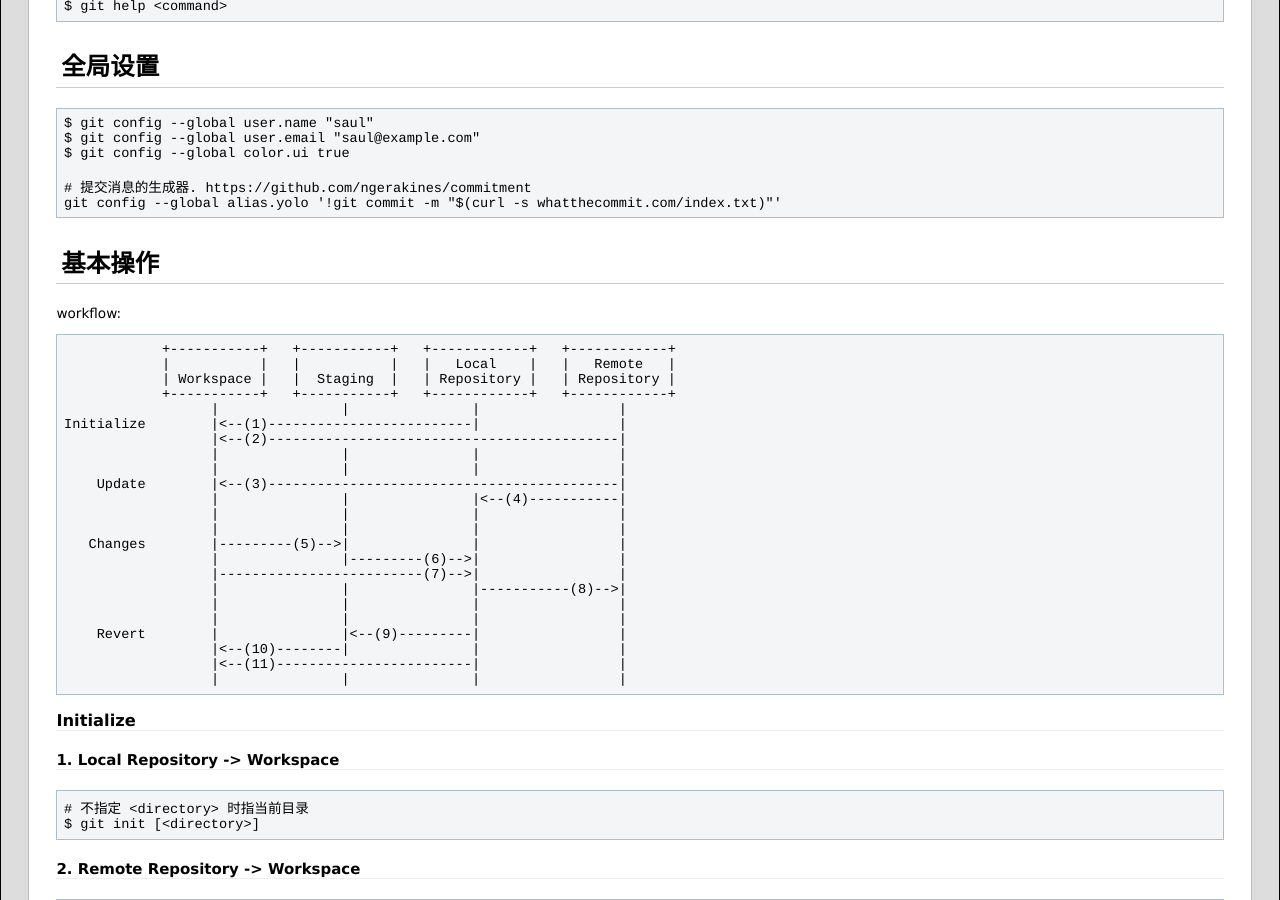
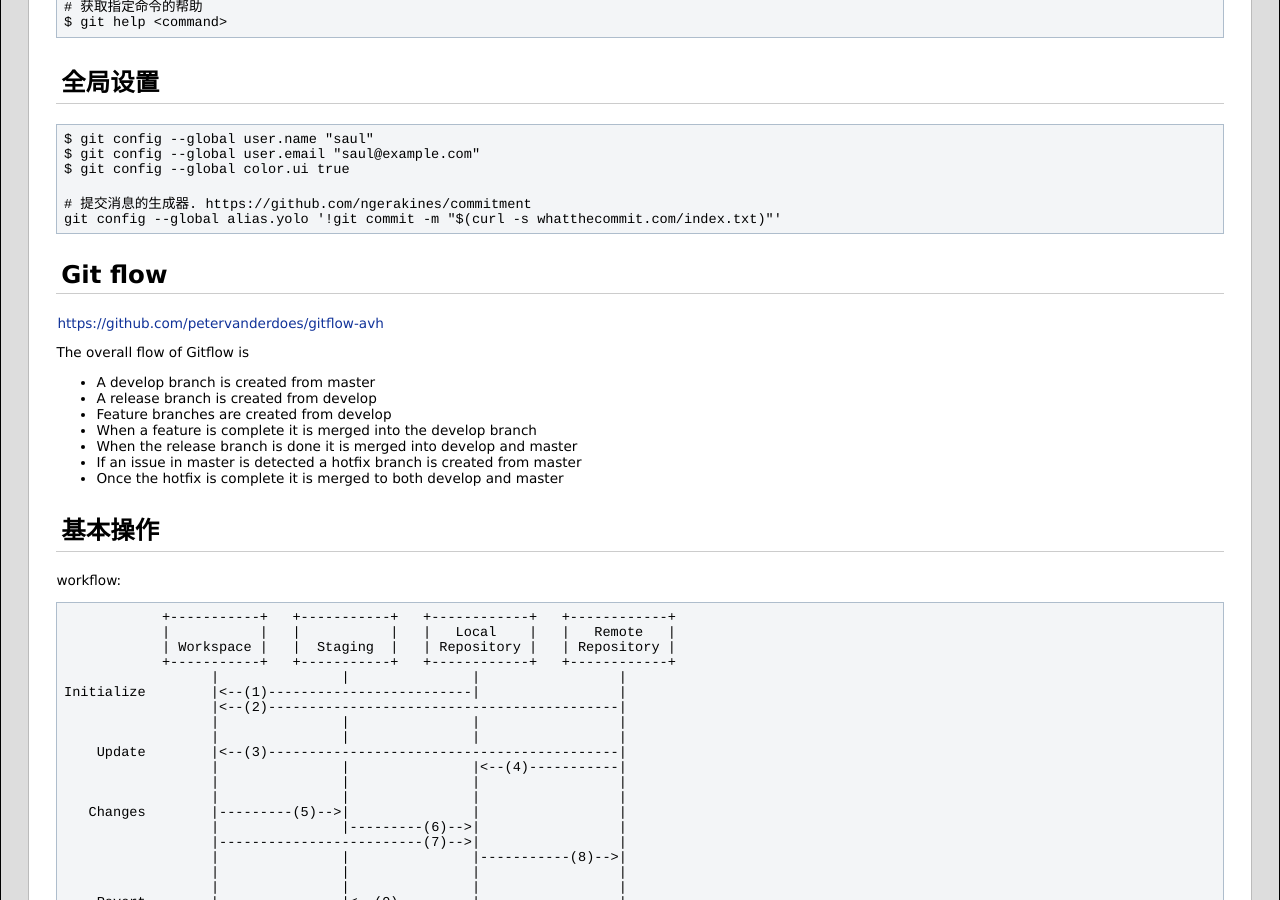
Before and after one commit to SaulLawliet/saullawliet.github.io, a Jekyll site: the page notebook/git.html, which Jekyll copies as it is, in a window 1280 px wide and 900 px high, scrolled down 785 px. Built offline with Jekyll 4.4.1, drawn with Linux system fonts in a browser that asks for light colours; some of the changed text lies outside the part shown.

Commit message:
Herpy dooves.

```diff
--- a/notebook/bash.html
+++ b/notebook/bash.html
@@ -3,7 +3,7 @@
 "http://www.w3.org/TR/xhtml1/DTD/xhtml1-strict.dtd">
 <html xmlns="http://www.w3.org/1999/xhtml" lang="en" xml:lang="en">
 <head>
-<!-- 2020-06-03 Wed 18:06 -->
+<!-- 2020-06-03 Wed 21:40 -->
 <meta http-equiv="Content-Type" content="text/html;charset=utf-8" />
 <meta name="viewport" content="width=device-width, initial-scale=1" />
 <title>Bash 笔记</title>
@@ -242,7 +242,7 @@ printf <span style="color: #2aa198;">'%s\n'</span> <span style="color: #2aa198;"
 </div>
 <div id="postamble" class="status">
 <p class="author">Author: Saul Lawliet</p>
-<p class="date">Created: 2020-06-03 Wed 18:06</p>
+<p class="date">Created: 2020-06-03 Wed 21:40</p>
 <p class="validation"><a href="http://validator.w3.org/check?uri=referer">Validate XHTML 1.0</a></p>
 </div>
 </body>
--- a/notebook/git.html
+++ b/notebook/git.html
@@ -3,7 +3,7 @@
 "http://www.w3.org/TR/xhtml1/DTD/xhtml1-strict.dtd">
 <html xmlns="http://www.w3.org/1999/xhtml" lang="en" xml:lang="en">
 <head>
-<!-- 2020-06-03 Wed 18:06 -->
+<!-- 2020-06-03 Wed 21:43 -->
 <meta http-equiv="Content-Type" content="text/html;charset=utf-8" />
 <meta name="viewport" content="width=device-width, initial-scale=1" />
 <title>GIT 笔记</title>
@@ -66,6 +66,7 @@ for the JavaScript code in this tag.
 <ul>
 <li><a href="#org4013ef9">获得帮助</a></li>
 <li><a href="#org1251c5f">全局设置</a></li>
+<li><a href="#org2f9b2e9">Git flow</a></li>
 <li><a href="#orgc5d6132">基本操作</a>
 <ul>
 <li><a href="#org5290304">Initialize</a>
@@ -137,11 +138,33 @@ git config --global alias.yolo '!git commit -m "$(curl -s whatthecommit.com/inde
 </div>
 </div>
 
+<div id="outline-container-org2f9b2e9" class="outline-2">
+<h2 id="org2f9b2e9">Git flow</h2>
+<div class="outline-text-2" id="text-org2f9b2e9">
+<p>
+<a href="https://github.com/petervanderdoes/gitflow-avh">https://github.com/petervanderdoes/gitflow-avh</a><br />
+</p>
+
+<p>
+The overall flow of Gitflow is<br />
+</p>
+<ul class="org-ul">
+<li>A develop branch is created from master<br /></li>
+<li>A release branch is created from develop<br /></li>
+<li>Feature branches are created from develop<br /></li>
+<li>When a feature is complete it is merged into the develop branch<br /></li>
+<li>When the release branch is done it is merged into develop and master<br /></li>
+<li>If an issue in master is detected a hotfix branch is created from master<br /></li>
+<li>Once the hotfix is complete it is merged to both develop and master<br /></li>
+</ul>
+</div>
+</div>
+
 <div id="outline-container-orgc5d6132" class="outline-2">
 <h2 id="orgc5d6132">基本操作</h2>
 <div class="outline-text-2" id="text-orgc5d6132">
 <p>
-workflow:
+workflow:<br />
 </p>
 <pre class="example">
 	    +-----------+   +-----------+   +------------+   +------------+
@@ -379,15 +402,15 @@ $ git push --tags           # push
 <h2 id="orgea559cf">参考</h2>
 <div class="outline-text-2" id="text-orgea559cf">
 <ol class="org-ol">
-<li><a href="https://www.codeschool.com/courses/git-real">Code School - Git Real</a></li>
-<li><a href="https://sselab.de/lab2/public/wiki/sselab/index.php?title=Git">https://sselab.de/lab2/public/wiki/sselab/index.php?title=Git</a></li>
+<li><a href="https://www.codeschool.com/courses/git-real">Code School - Git Real</a><br /></li>
+<li><a href="https://sselab.de/lab2/public/wiki/sselab/index.php?title=Git">https://sselab.de/lab2/public/wiki/sselab/index.php?title=Git</a><br /></li>
 </ol>
 </div>
 </div>
 </div>
 <div id="postamble" class="status">
 <p class="author">Author: Saul Lawliet</p>
-<p class="date">Created: 2020-06-03 Wed 18:06</p>
+<p class="date">Created: 2020-06-03 Wed 21:43</p>
 <p class="validation"><a href="http://validator.w3.org/check?uri=referer">Validate XHTML 1.0</a></p>
 </div>
 </body>
```
